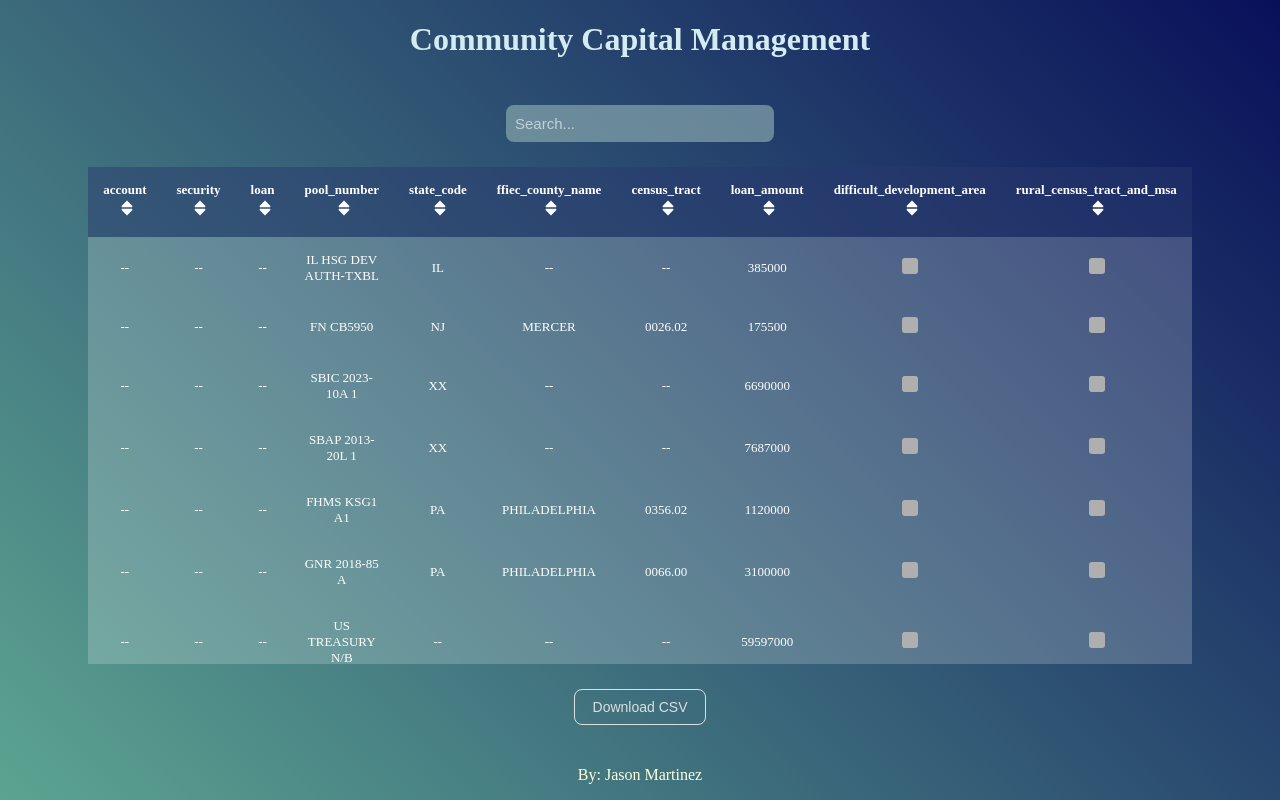
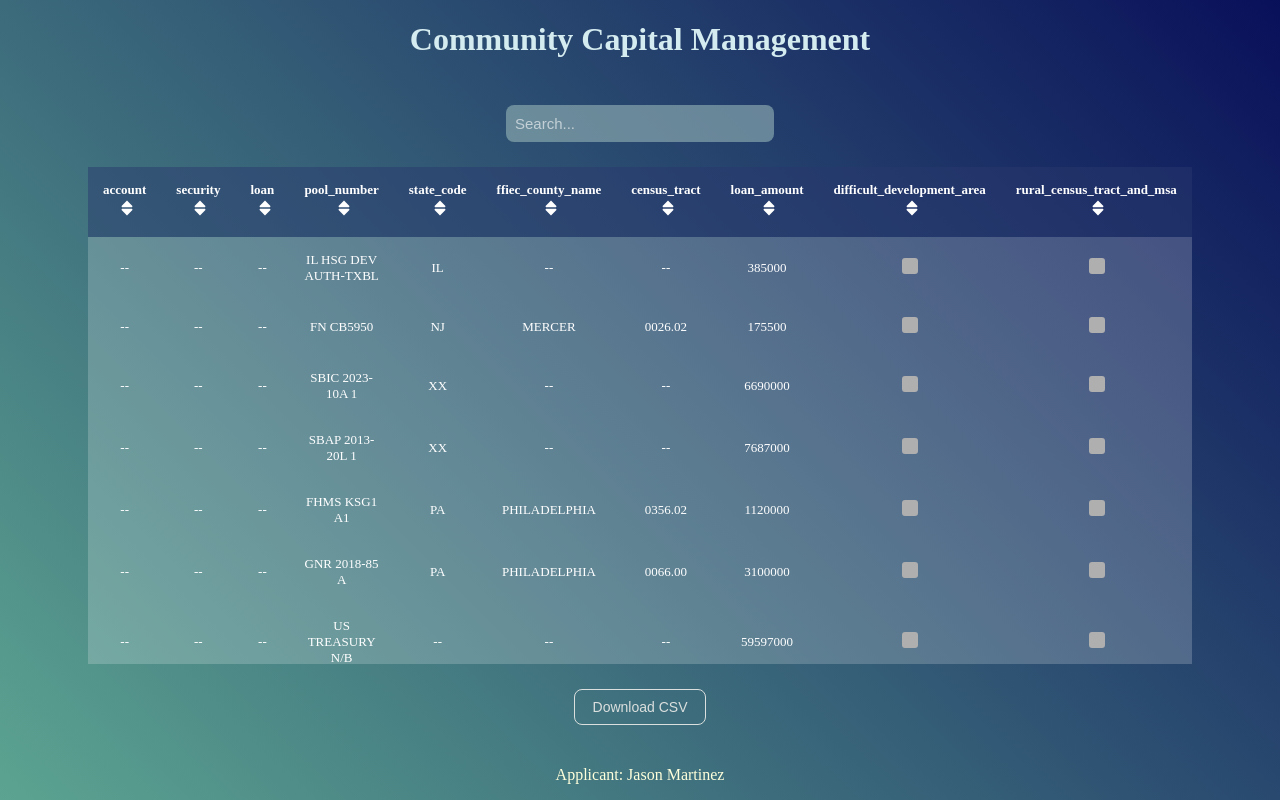
Before and after one commit to jasonmar08/CCM_Table_Challenge, a React (Create React App) app: page / in a window 1280 px wide. Built offline with nearby package versions, Linux system fonts and the light colour scheme; the HTML template or start-up script is replaced by a standard one.

Commit message:
add animation

```diff
--- a/package.json
+++ b/package.json
@@ -6,6 +6,7 @@
     "@testing-library/jest-dom": "^5.16.5",
     "@testing-library/react": "^13.4.0",
     "@testing-library/user-event": "^13.5.0",
+    "aos": "^2.3.4",
     "react": "^18.2.0",
     "react-dom": "^18.2.0",
     "react-icons": "^4.9.0",
--- a/src/App.js
+++ b/src/App.js
@@ -1,4 +1,6 @@
 import './App.css'
+import 'aos/dist/aos.css'
+import Aos from 'aos'
 import mockData from './data/response_Mock.json'
 import React, { useEffect, useMemo, useState } from 'react'
 import { useTable, useSortBy, useGlobalFilter } from 'react-table'
@@ -13,6 +15,10 @@ const App = () => {
   const [tableData, setTableData] = useState([])
   const [expandedRows, setExpandedRows] = useState([])
   const data = useMemo(() => tableData, [tableData])
+
+  useEffect(() => {
+    Aos.init({ duration: 1000 })
+  }, [])
 
   useEffect(() => {
     const getAllTableData = () => {
@@ -75,7 +81,7 @@ const App = () => {
   const { globalFilter } = state
 
   return (
-    <div className="App">
+    <div data-aos="zoom-in" className="App">
       <h1>Community Capital Management</h1>
       <div className="search-container">
         <input
@@ -86,7 +92,7 @@ const App = () => {
           className="search"
         />
       </div>
-      <div className="table-container">
+      <div data-aos="zoom-in" className="table-container">
         <table {...getTableProps()}>
           <thead>
             {headerGroups.map((headerGroup) => (
@@ -160,7 +166,7 @@ const App = () => {
         </table>
       </div>
       <button onClick={downloadCSV}>Download CSV</button>
-      <p>By: Jason Martinez</p>
+      <p>Applicant: Jason Martinez</p>
     </div>
   )
 }
```
